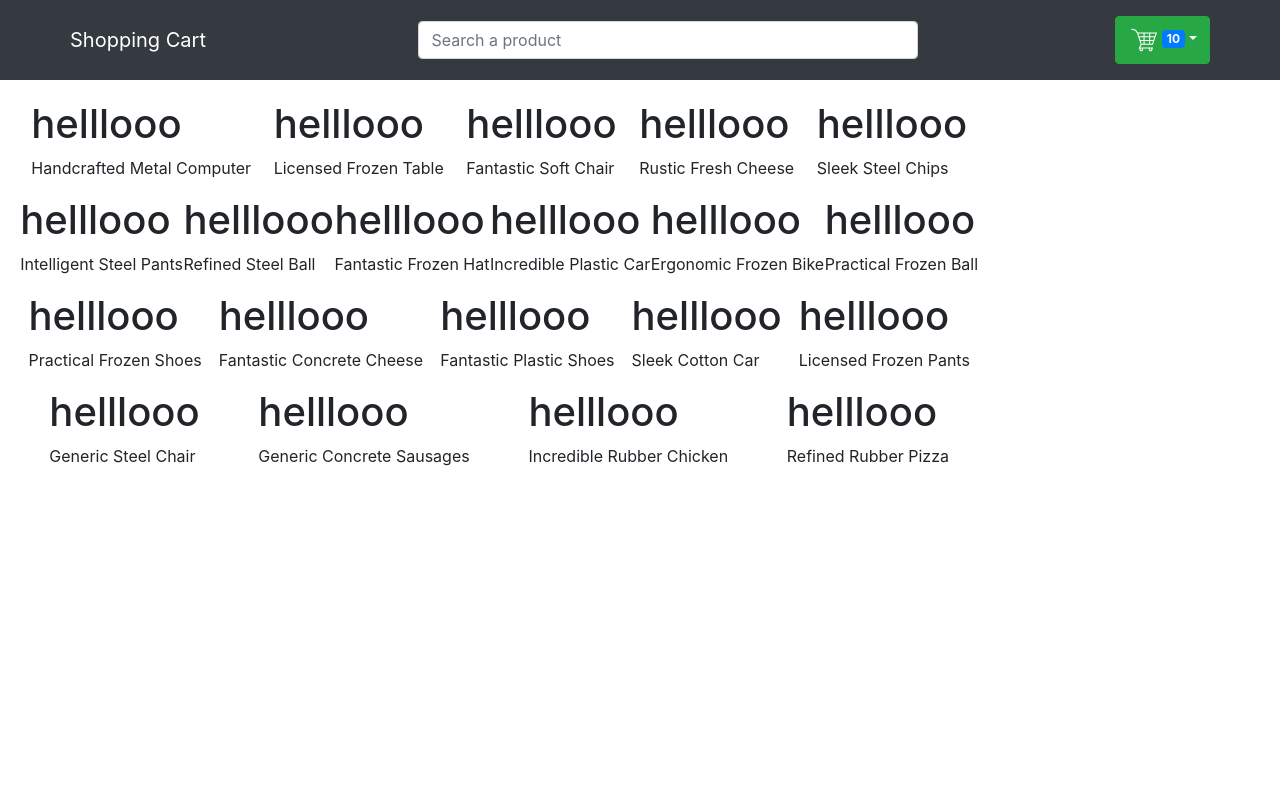
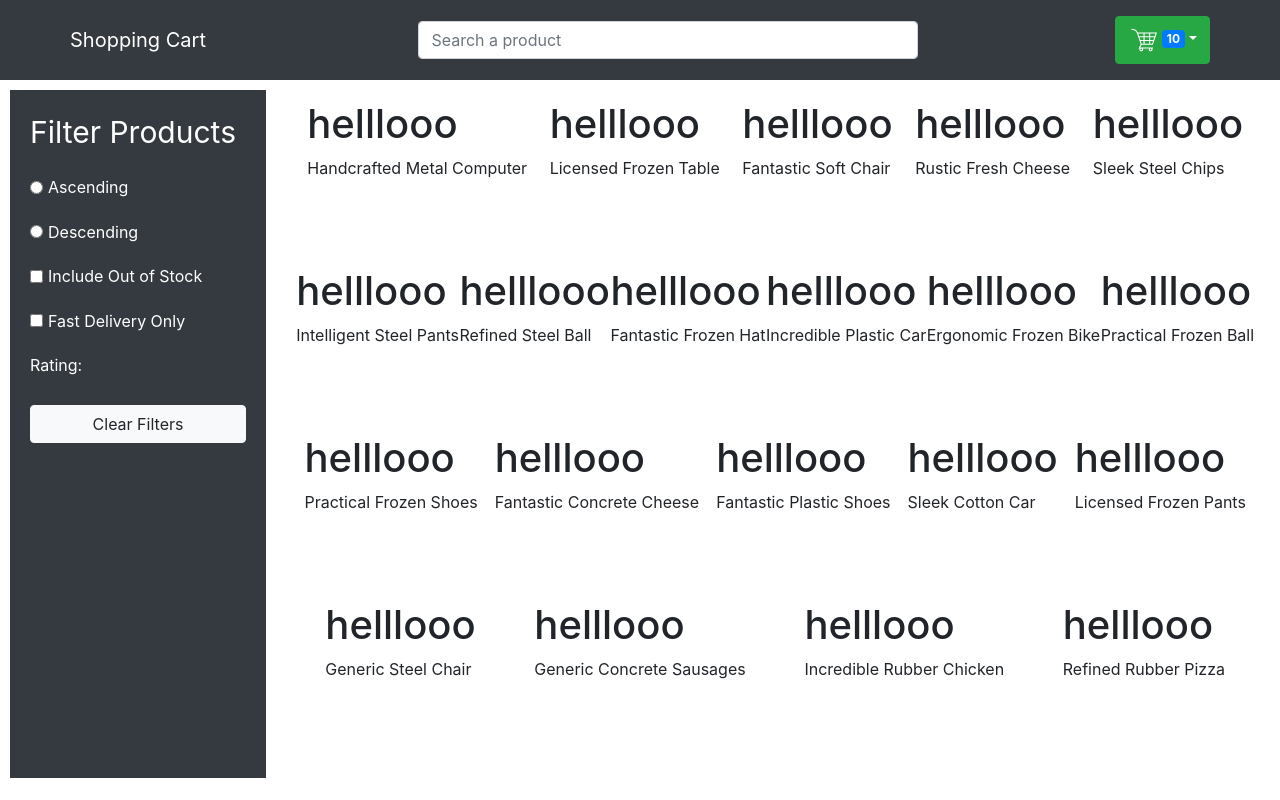
Before and after one commit to OzerOzturk/react-shopping-cart, a React (Create React App) app: page / in a window 1280 px wide. Built offline with nearby package versions, Linux system fonts and the light colour scheme.

Commit message:
feat(Filter.js) add filter component.

```diff
--- /dev/null
+++ b/src/components/Filters.js
@@ -0,0 +1,53 @@
+import React from "react";
+import { Button, Form } from "react-bootstrap";
+
+const Filters = () => {
+  return (
+    <div className="filters">
+      <span className="title"> Filter Products </span>
+      <span>
+        <Form.Check
+          inline
+          label="Ascending"
+          name="group1"
+          type="radio"
+          id={`inline-1`}
+        />
+      </span>
+      <span>
+        <Form.Check
+          inline
+          label="Descending"
+          name="group1"
+          type="radio"
+          id={`inline-2`}
+        />
+      </span>
+      <span>
+        <Form.Check
+          inline
+          label="Include Out of Stock"
+          name="group1"
+          type="checkbox"
+          id={`inline-3`}
+        />
+      </span>
+      <span>
+        <Form.Check
+          inline
+          label="Fast Delivery Only"
+          name="group1"
+          type="checkbox"
+          id={`inline-4`}
+        />
+      </span>
+      <span>
+        <label style={{ paddingRight: 10 }}>Rating:</label>
+        {/* <Rating rating={byRating} style={{ cursor: "pointer" }} /> */}
+      </span>
+      <Button variant="light">Clear Filters</Button>
+    </div>
+  );
+};
+
+export default Filters;
--- a/src/components/Home.js
+++ b/src/components/Home.js
@@ -1,5 +1,6 @@
 import React from "react";
 import { CartState } from "../context/Context";
+import Filters from "./Filters";
 import SingleProduct from "./SingleProduct";
 import "./styles.css";
 
@@ -11,7 +12,7 @@ const Home = () => {
 
   return (
     <div className="home">
-      {/* {<Filters/>} */}
+       <Filters/>
       <div className="productContainer">
         {products.map((prod) => {
           return <SingleProduct prod={prod} key={prod.id} />;
--- a/src/components/styles.css
+++ b/src/components/styles.css
@@ -9,3 +9,22 @@
   flex-wrap: wrap;
   justify-content: space-around;
 }
+
+.filters {
+  background-color: #343a40;
+  color: white;
+  padding: 20px;
+  display: flex;
+  flex-direction: column;
+  width: 20%;
+  margin: 10px;
+  height: 86vh;
+}
+
+.filters > span {
+  padding-bottom: 20px;
+}
+
+.title {
+  font-size: 30px;
+}
```
